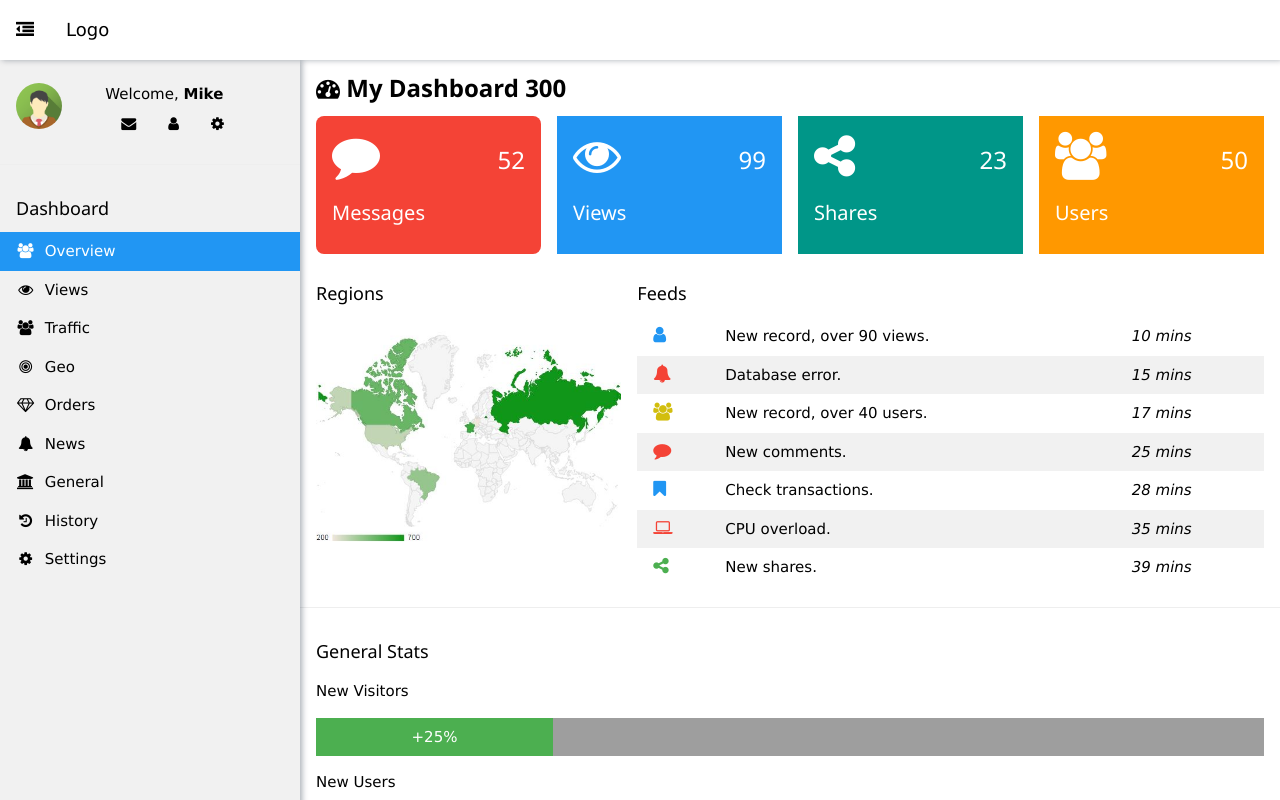
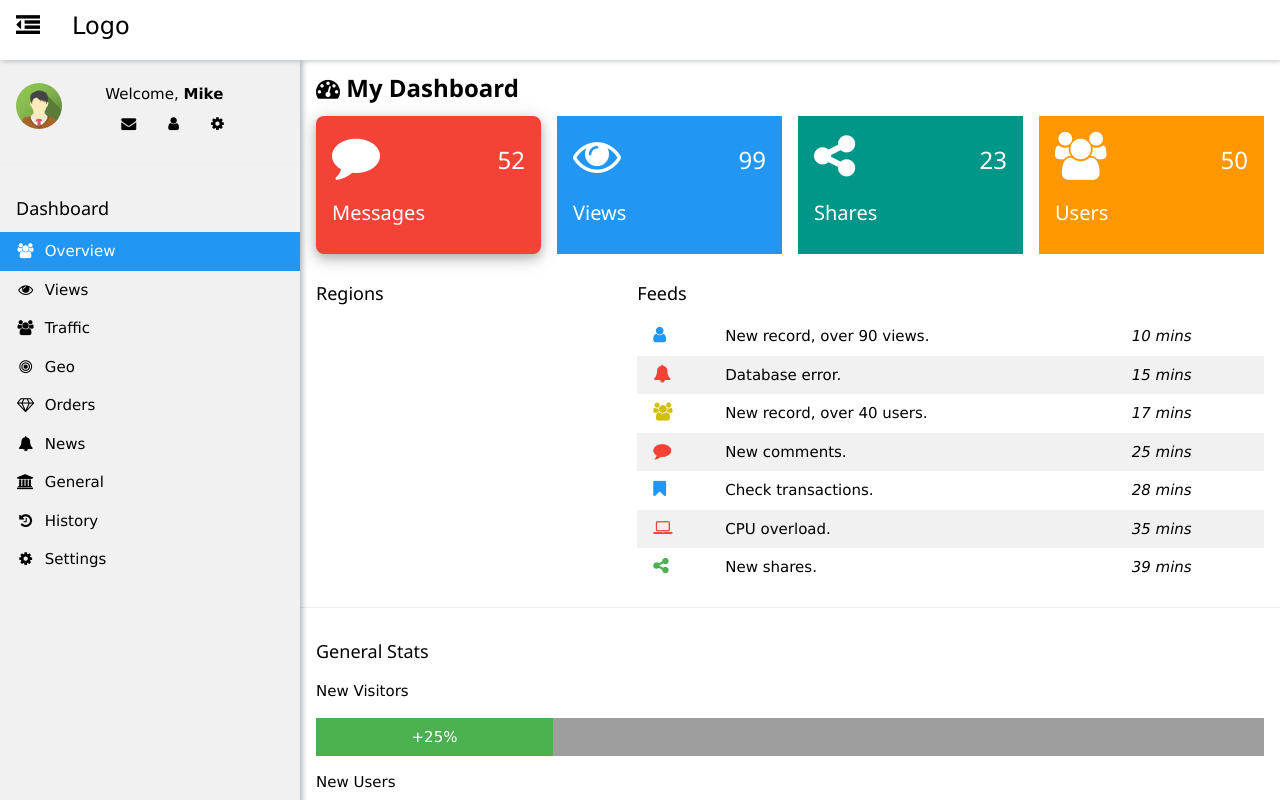
Before and after one commit to jonson50/base-template, an Angular app: page / in a window 1280 px wide. Shown: the top 800 px of the page. Built offline with nearby package versions, Linux system fonts and the light colour scheme.

Commit message:
small changes

```diff
--- a/package.json
+++ b/package.json
@@ -1,6 +1,6 @@
 {
    "name": "base-template",
-  "version": "0.0.0",
+   "version": "1.0.0",
    "scripts": {
       "ng": "ng",
       "start": "ng serve",
--- a/src/app/app.component.html
+++ b/src/app/app.component.html
@@ -9,12 +9,12 @@
 
     <!-- Header -->
     <header class="w3-container">
-      <h3><b><i class="fa fa-dashboard"></i> My Dashboard {{ (sideNavWidth |async)}}</b></h3>
+      <h3><b><i class="fa fa-dashboard"></i> My Dashboard</b></h3>
     </header>
 
     <div class="w3-row-padding w3-margin-bottom">
       <div class="w3-quarter">
-        <div class="w3-container w3-red w3-padding-16 w3-round-large">
+        <div class="w3-container w3-red w3-padding-16 w3-round-large w3-card-4">
           <div class="w3-left"><i class="fa fa-comment w3-xxxlarge"></i></div>
           <div class="w3-right">
             <h3>52</h3>
@@ -59,7 +59,7 @@
       <div class="w3-row-padding" style="margin:0 -16px">
         <div class="w3-third">
           <h5>Regions</h5>
-          <img src="../assets/images/region.jpg" style="width:100%" alt="Google Regional Map">
+
         </div>
         <div class="w3-twothird">
           <h5>Feeds</h5>
--- a/src/app/components/header/header.component.html
+++ b/src/app/components/header/header.component.html
@@ -1,8 +1,8 @@
 <!-- Top container -->
-<div class="w3-bar w3-top w3-large headerjb">
+<div class="w3-bar w3-top w3-xlarge headerjb">
    <!-- <button class="w3-bar-item w3-button w3-hide-large w3-hover-none w3-hover-text-light-grey" onclick="w3_open();"><i class="fa fa-bars"></i> &nbsp;Menu</button> -->
-   <span class="w3-bar-item w3-button w3-hover-none w3-padding-16" (click)="toggleMenu()">
+   <span class="w3-bar-item w3-button w3-hover-none" (click)="toggleMenu()">
      <i class="fa" [ngClass]="{'fa-indent': (collapseNav |async), 'fa-outdent ': !(collapseNav |async)}"></i>
     </span>
-   <span class="w3-bar-item w3-left w3-padding-16">Logo</span>
+   <span class="w3-bar-item w3-left">Logo</span>
  </div>
--- a/src/app/components/side-nav/side-nav.component.ts
+++ b/src/app/components/side-nav/side-nav.component.ts
@@ -46,16 +46,16 @@ export class SideNavComponent implements OnInit, AfterViewInit {
    }
 
    getSideNavBarStyle(): any {
-      let duration: number = 0.4;
+      let duration: number = 0.3;
       let navBarStyle: any = {};
-      navBarStyle.transition ='left '+duration+'s, visibility'+duration+'s';
+      navBarStyle.transition ='left '+duration+'s' ; //, visibility '+duration+'s';
       navBarStyle.width = this.width + 'px';
       navBarStyle.height = '90vh';
       navBarStyle['left'] = `${this.navService.isNavCollapsed() ? -this.width : 0}px`;
 
       let navBarContainerStyle: any = {};
       navBarContainerStyle.transition =
-         'width ' + duration + 's, visibility' + duration + 's';
+         'width ' + duration + 's'; //, visibility ' + duration + 's';
       navBarContainerStyle.width = `${ this.navService.isNavCollapsed() ? 0 : this.width }px`;
 
       return [navBarContainerStyle, navBarStyle];
```
Also changed, not shown: src/app/components/header/header.component.css (line endings or trailing spaces). Lines whose indentation alone changed are shown as unchanged.
